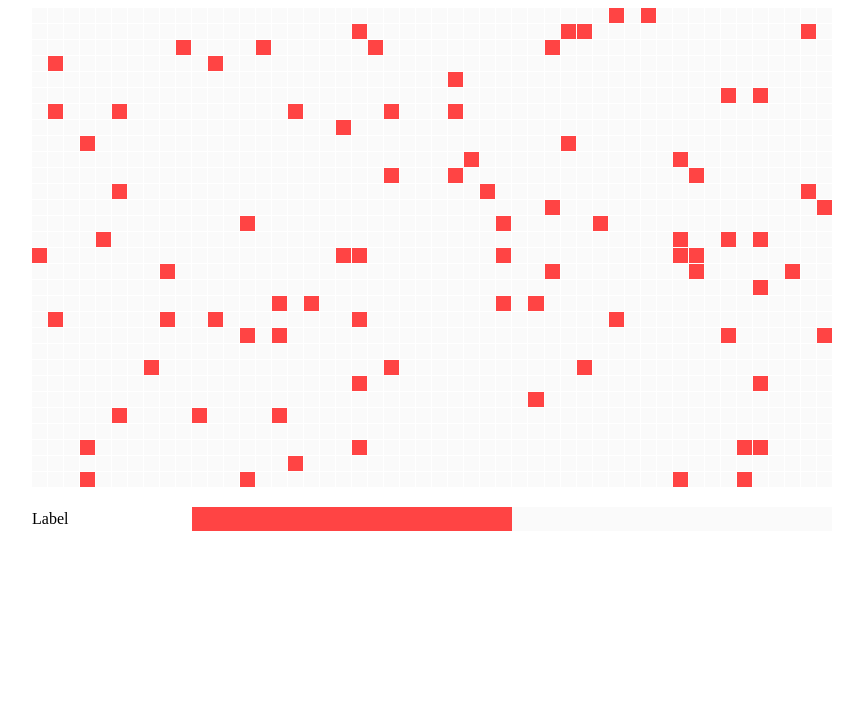
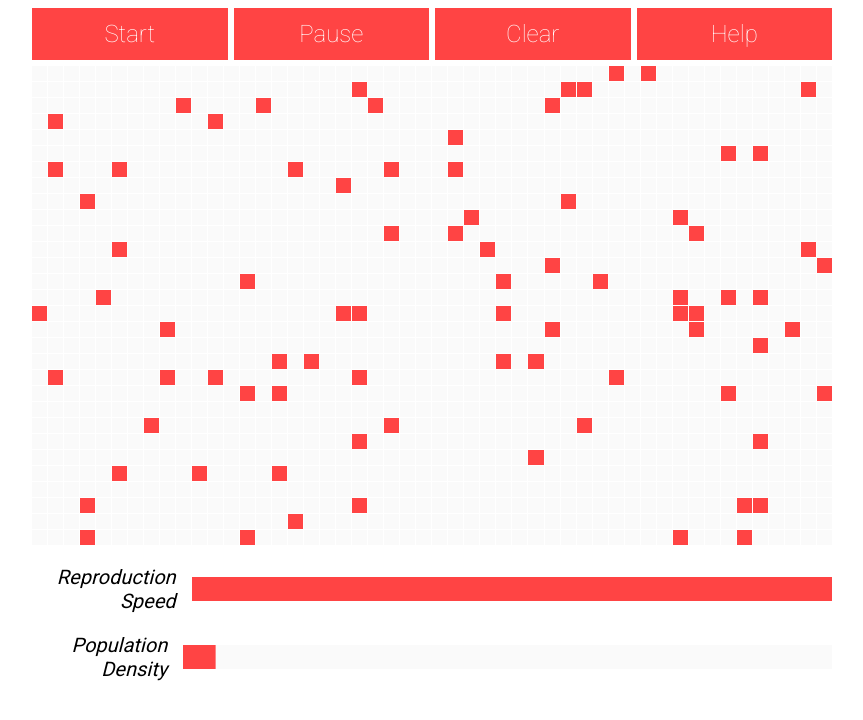
Before and after one commit to RadDog25/gameoflife, a Vue app: page / in a window 1280 px wide. Shown: the top 720 px of the page, without its empty margins (208-1071 px from the left). Built offline with nearby package versions, Linux system fonts and the light colour scheme.

Commit message:
Add slider and population density logic

```diff
--- a/src/App.vue
+++ b/src/App.vue
@@ -7,15 +7,59 @@ export default {
     components: {
       Grid,
       Slider
+    },
+    data () {
+      return {
+        gameIsStarted: false,
+        populationDensity: 0.05,
+        reproductionSpeed: 1
+      }
+    },
+    methods: {
+      handleClearButton () {
+        window.bus.$emit('clearButtonClicked')
+      },
+      handlePopulationDensityChange (populationDensity) {
+        this.populationDensity = populationDensity
+        window.bus.$emit('populationDensityChanged')
       }
     }
+  }
+
 </script>
 
 <template>
   <div id="app">
-      <grid></grid>
-      <slider></slider>
+
+    <div class="buttons-container layout-container">
+      <div class="buttons layout-row">
+        <div @click="gameIsStarted = true" class="button">
+          Start
         </div>
+
+        <div @click="gameIsStarted = false" class="button">
+          Pause
+        </div>
+
+        <div @click="handleClearButton" class="button">
+          Clear
+        </div>
+
+        <div @click="helpIsOpen = true" class="button">
+          Help
+        </div>
+      </div>
+    </div>
+    <!-- end buttons container -->
+
+    <grid @populationDensityChanged="handlePopulationDensityChange"
+    :populationDensity="populationDensity"></grid>
+    <slider :value="reproductionSpeed">Reproduction Speed</slider>
+    <slider @valueChanged="handlePopulationDensityChange"
+    :value="populationDensity"
+    >Population Density</slider>
+  </div>
+  <!-- end #app -->
 </template>
 
 <style src="./style.scss" lang="scss"></style>
--- a/src/components/Grid.vue
+++ b/src/components/Grid.vue
@@ -5,22 +5,28 @@ const numberOfRows = 30
   const numberOfCols = 50
   const emptyCellRow = new Array(numberOfCols).fill(false)
   const emptyCellGrid = new Array(numberOfRows).fill(emptyCellRow)
-
-const portionsOfCellsAlive = 0.05
-const randomCellGrid = emptyCellGrid.map(cellRow => {
-  return cellRow.map(cell => {
-    return Math.random() < portionsOfCellsAlive
-  })
-})
+  const populationDensityIncrement = 1 / (numberOfCols * numberOfRows)
 
   export default {
     name: 'grid',
     components: {
       Cell
     },
+    props: [
+      'populationDensity'
+    ],
     data () {
       return {
-      cellGrid: randomCellGrid
+        cellGrid: []
+      }
+    },
+    computed: {
+      currentPopulationDensity () {
+        return this.cellGrid.reduce(function (totalCellsAlive, row) {
+          return totalCellsAlive + row.filter(function (cellIsAlive) {
+            return cellIsAlive
+          }).length
+        }, 0) / (numberOfRows * numberOfCols)
       }
     },
     methods: {
@@ -28,25 +34,51 @@ export default {
         let newCellRow = this.cellGrid[row].slice()
         newCellRow[column] = true
         this.$set(this.cellGrid, row, newCellRow)
+        this.$emit('populationDensityChanged', this.populationDensity + populationDensityIncrement)
+      },
+      clearGrid () {
+        this.cellGrid = emptyCellGrid
+      },
+      getRandomCellGrid () {
+        this.cellGrid = emptyCellGrid.map(cellRow => {
+          return cellRow.map(cell => {
+            return Math.random() < this.populationDensity
+          })
+        })
+      },
+      handlePopulationDensityChange () {
+        while (this.currentPopulationDensity < this.populationDensity) {
+          let randomRow = Math.floor(numberOfRows * Math.random())
+          let randomColumn = Math.floor(numberOfCols * Math.random())
+          console.log(randomRow, randomColumn)
+          this.updateCellGrid(
+            randomRow,
+            randomColumn
+          )
+          console.log(this.currentPopulationDensity, this.populationDensity)
         }
       }
+    },
+    created () {
+      this.getRandomCellGrid()
+      window.bus.$on('clearButtonClicked', this.clearGrid)
+      window.bus.$on('populationDensityChanged', this.handlePopulationDensityChange)
     }
+  }
+
 </script>
 
 <template>
   <div class="grid-container layout-container">
     <div class="grid layout-row">
-        <div v-for="(cellRow, cellRowIndex) in cellGrid"
-        :key="cellRowIndex"
-        class="row">
-            <cell v-for="(cell, cellColumnIndex) in cellRow"
-            @cellWasClicked="updateCellGrid"
-            :key="cellColumnIndex"
-            :row="cellRowIndex"
-            :column="cellColumnIndex"
-            :cellIsAlive="cell">
+      <div v-for="(cellRow, cellRowIndex) in cellGrid" :key="cellRowIndex" class="row">
+        <cell v-for="(cell, cellColumnIndex) in cellRow" @cellWasClicked="updateCellGrid" :key="cellColumnIndex" :row="cellRowIndex"
+          :column="cellColumnIndex" :cellIsAlive="cell">
         </cell>
-        </div><!-- end row -->
-    </div><!-- end grid -->
-  </div><!-- end grid container -->
+      </div>
+      <!-- end row -->
+    </div>
+    <!-- end grid -->
+  </div>
+  <!-- end grid container -->
 </template>
--- a/src/components/Slider.vue
+++ b/src/components/Slider.vue
@@ -3,9 +3,11 @@ import _ from 'underscore'
 
 export default {
   name: 'slider',
+  props: [
+    'value'
+  ],
   data () {
     return {
-      value: '0.5',
       sliderIsBeingDragged: false
     }
   },
@@ -18,14 +20,13 @@ export default {
     handleSlider (event) {
       if (this.sliderIsBeingDragged) {
         const boundingClientRect = event.target.getBoundingClientRect()
-        const value = (event.clientX - boundingClientRect.left) / boundingClientRect.width
+        let value = (event.clientX - boundingClientRect.left) / boundingClientRect.width
         if (value > 1) {
-          this.value = 1
+          value = 1
         } else if (value < 0) {
-          this.value = 0
-        } else {
-          this.value = value
+          value = 0
         }
+        this.$emit('valueChanged', value)
       }
     },
     handleMouseDown (event) {
@@ -53,7 +54,7 @@ export default {
 
       <div class="label-container">
         <div class="label">
-          Label
+           <slot></slot>
         </div>
       </div>
 
--- a/src/main.js
+++ b/src/main.js
@@ -5,6 +5,8 @@ import App from './App'
 
 Vue.config.productionTip = false
 
+window.bus = new Vue()
+
 /* eslint-disable no-new */
 new Vue({
   el: '#app',
--- /dev/null
+++ b/src/scss/buttons.scss
@@ -0,0 +1,30 @@
+.button {
+    background-color: $red;
+    color: white;
+    padding: 12px 24px;
+    font-size: 24px;
+    font-weight: 100;
+    text-align: center;
+    opacity: 1;
+    transition: opacity 100ms ease-out;
+    &:hover {
+        opacity: 0.8;
+    }
+    &:active {
+        opacity: 0.6;
+    }
+    cursor: default;
+}
+
+
+.buttons {
+    display: flex;
+    margin-bottom: 6px;
+    .button {
+        width: 100%;
+        margin-right: 6px;
+        &:last-child {
+            margin-right: 0;
+        }
+    }
+}
--- a/src/scss/slider.scss
+++ b/src/scss/slider.scss
@@ -3,18 +3,28 @@
     align-items: center;
     margin-top: 20px;
     .label-container {
-        width: 20%;
+        margin-right: 16px;
+        .label {
+            font-size: 1.25em;
+            text-align: right;
+            font-style: italic;
+        }
     }
 
     .sliderbar-outer {
-        width: 80%;
+        width: 100%;
         overflow: hidden;
         background-color: $light-gray;
         .sliderbar-inner {
             background-color: $red;
-            transition: transform 75ms ease-in-out;
+            transition: transform 75ms ease-in-out,
+                        opacity 250ms ease-out;
+            opacity: 1;
             transform: translateX(-100%);
             height: 24px;
         }
+        &:hover .sliderbar-inner {
+            opacity: 0.8;
+        }
     }
 }
--- a/src/scss/typography.scss
+++ b/src/scss/typography.scss
@@ -0,0 +1,5 @@
+@import url('https://fonts.googleapis.com/css?family=Roboto:100,200,300,400,500,600,700,800,900');
+
+body {
+    font-family: 'Roboto', sans-serif;
+}
--- a/src/style.scss
+++ b/src/style.scss
@@ -3,6 +3,7 @@
 @import 'scss/layouts';
 @import 'scss/global';
 @import 'scss/typography';
+@import 'scss/buttons';
 @import 'scss/app';
 @import 'scss/grid';
 @import 'scss/cell';
```
Lines whose indentation alone changed are shown as unchanged.
